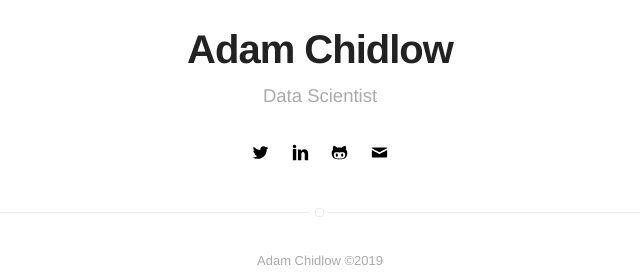
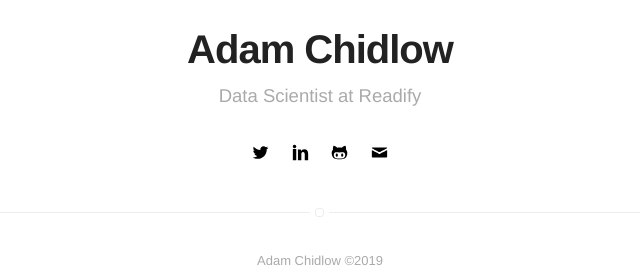
Before and after one commit to achidlow/achidlow.github.io, a Jekyll site: the page built from index.html, in a window 1280 px wide. Shown: the part 252-530 px from the top of the page, without its empty margins (320-960 px from the left). Built offline with Jekyll 4.4.1, drawn with Linux system fonts in a browser that asks for light colours.

Commit message:
Include company in bio
Looks a bit plain otherwise

```diff
--- a/_config.yml
+++ b/_config.yml
@@ -1,6 +1,6 @@
 # main text of home
 name: Adam Chidlow
-bio: Data Scientist
+bio: Data Scientist at Readify
 
 # twitter summary info
 description: Adam Chidlow is a Software Engineer and an Applied Mathematician based in Perth, Western Australia
```
